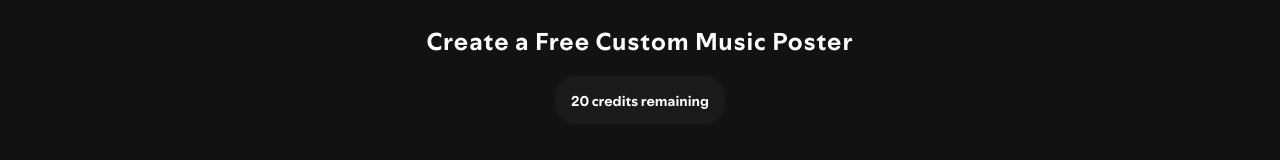
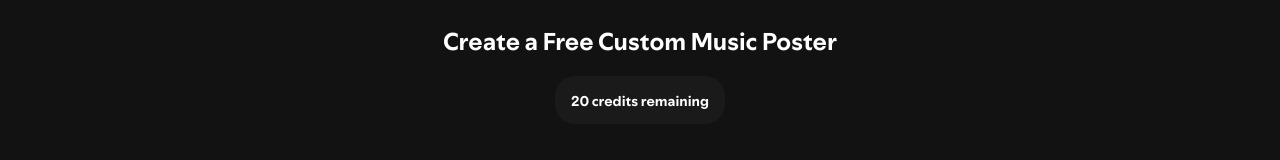
Before and after one commit to terrykn/postify, a React (Create React App) app: page / in a window 1280 px wide. Shown: the top 160 px of the page. Built offline with nearby package versions, Linux system fonts and the light colour scheme.

Commit message:
lettering

```diff
--- a/src/pages/Start.jsx
+++ b/src/pages/Start.jsx
@@ -189,10 +189,9 @@ function Start() {
                     <Box
                         sx={{
                             fontFamily: 'Spotify Mix, Arial, sans-serif',
-                            fontWeight: 700,
+                            fontWeight: 600,
                             fontSize: { xs: '1.5rem', md: '1.5rem' },
                             color: 'white',
-                            letterSpacing: 1,
                         }}
                     >
                         Create a Free Custom Music Poster
```
